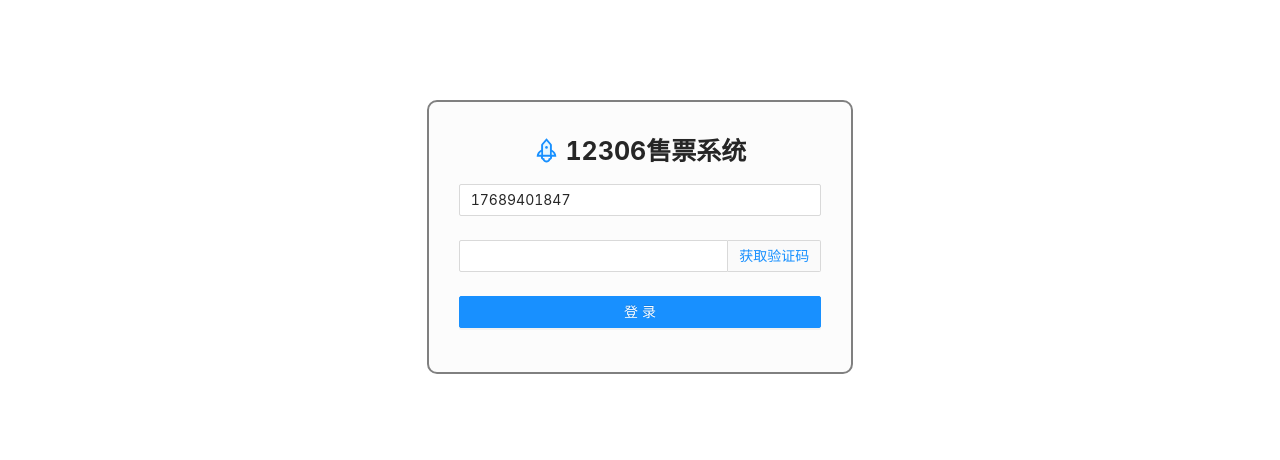
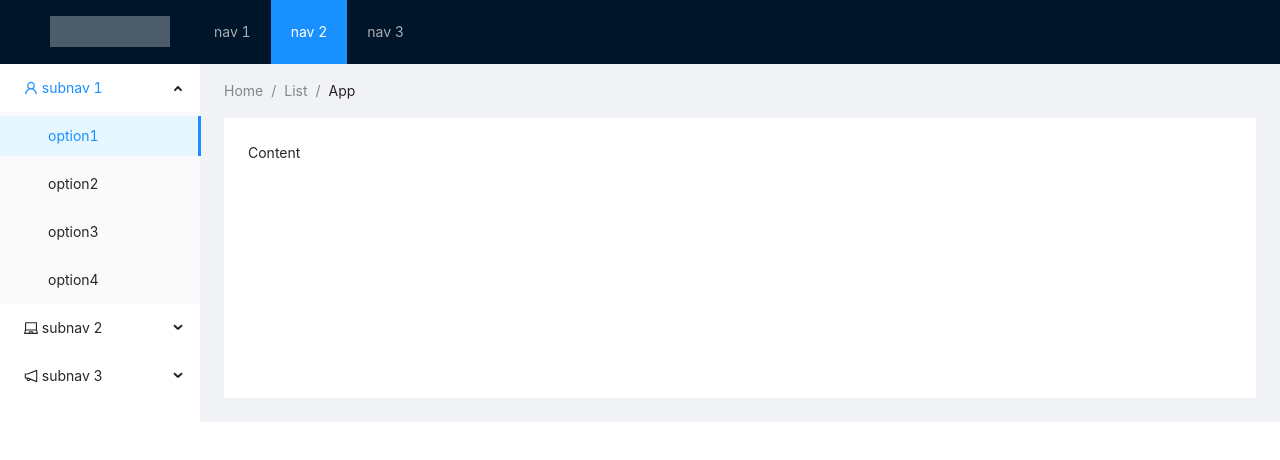
Before and after one commit to wuyang77/train, a Vue app in the folder web/: page / in a window 1280 px wide. Shown: the top 460 px of the page. Built offline with nearby package versions, Linux system fonts and the light colour scheme.

Commit message:
增加控制台主页，登录成功后跳转到控制台主页

```diff
--- a/web/src/router/index.js
+++ b/web/src/router/index.js
@@ -3,9 +3,14 @@
 const routes = [
 
   {
+    path: '/login',
+    name: '登录',
+    component: () => import('../views/login.vue')
+  },
+  {
     path: '/',
-    name: 'login',
-    component: () => import('../views/login.vue')
+    name: '主页',
+    component: () => import('../views/main.vue')
   }
 ]
 
--- a/web/src/views/login.vue
+++ b/web/src/views/login.vue
@@ -42,7 +42,6 @@
 import axios from "axios";
 import {notification} from "ant-design-vue";
 import {useRouter} from "vue-router";
-import store from "@/store";
 
     export default defineComponent({
       name: "login-view",
@@ -73,8 +72,7 @@
             if (data.success) {
               notification.success({description: '登陆成功'});
               // 登录成功，跳转到控制台主页
-              router.push({path: "/welcome" });
-              store.commit('setMember', data.content);
+              router.push("/")
             } else {
               notification.error({description: data.message});
             }
--- /dev/null
+++ b/web/src/views/main.vue
@@ -0,0 +1,100 @@
+<template>
+  <a-layout id="components-layout-demo-top-side-2">
+    <a-layout-header class="header">
+      <div class="logo" />
+      <a-menu
+          v-model:selectedKeys="selectedKeys1"
+          theme="dark"
+          mode="horizontal"
+          :style="{ lineHeight: '64px' }"
+      >
+        <a-menu-item key="1">nav 1</a-menu-item>
+        <a-menu-item key="2">nav 2</a-menu-item>
+        <a-menu-item key="3">nav 3</a-menu-item>
+      </a-menu>
+    </a-layout-header>
+    <a-layout>
+      <a-layout-sider width="200" style="background: #fff">
+        <a-menu
+            v-model:selectedKeys="selectedKeys2"
+            v-model:openKeys="openKeys"
+            mode="inline"
+            :style="{ height: '100%', borderRight: 0 }"
+        >
+          <a-sub-menu key="sub1">
+            <template #title>
+              <span>
+                <user-outlined />
+                subnav 1
+              </span>
+            </template>
+            <a-menu-item key="1">option1</a-menu-item>
+            <a-menu-item key="2">option2</a-menu-item>
+            <a-menu-item key="3">option3</a-menu-item>
+            <a-menu-item key="4">option4</a-menu-item>
+          </a-sub-menu>
+          <a-sub-menu key="sub2">
+            <template #title>
+              <span>
+                <laptop-outlined />
+                subnav 2
+              </span>
+            </template>
+            <a-menu-item key="5">option5</a-menu-item>
+            <a-menu-item key="6">option6</a-menu-item>
+            <a-menu-item key="7">option7</a-menu-item>
+            <a-menu-item key="8">option8</a-menu-item>
+          </a-sub-menu>
+          <a-sub-menu key="sub3">
+            <template #title>
+              <span>
+                <notification-outlined />
+                subnav 3
+              </span>
+            </template>
+            <a-menu-item key="9">option9</a-menu-item>
+            <a-menu-item key="10">option10</a-menu-item>
+            <a-menu-item key="11">option11</a-menu-item>
+            <a-menu-item key="12">option12</a-menu-item>
+          </a-sub-menu>
+        </a-menu>
+      </a-layout-sider>
+      <a-layout style="padding: 0 24px 24px">
+        <a-breadcrumb style="margin: 16px 0">
+          <a-breadcrumb-item>Home</a-breadcrumb-item>
+          <a-breadcrumb-item>List</a-breadcrumb-item>
+          <a-breadcrumb-item>App</a-breadcrumb-item>
+        </a-breadcrumb>
+        <a-layout-content
+            :style="{ background: '#fff', padding: '24px', margin: 0, minHeight: '280px' }"
+        >
+          Content
+        </a-layout-content>
+      </a-layout>
+    </a-layout>
+  </a-layout>
+</template>
+<script setup>
+import { ref } from 'vue';
+const selectedKeys1 = ref(['2']);
+const selectedKeys2 = ref(['1']);
+const openKeys = ref(['sub1']);
+</script>
+<style scoped>
+#components-layout-demo-top-side-2 .logo {
+  float: left;
+  width: 120px;
+  height: 31px;
+  margin: 16px 24px 16px 0;
+  background: rgba(255, 255, 255, 0.3);
+}
+
+.ant-row-rtl #components-layout-demo-top-side-2 .logo {
+  float: right;
+  margin: 16px 0 16px 24px;
+}
+
+.site-layout-background {
+  background: #fff;
+}
+</style>
```
